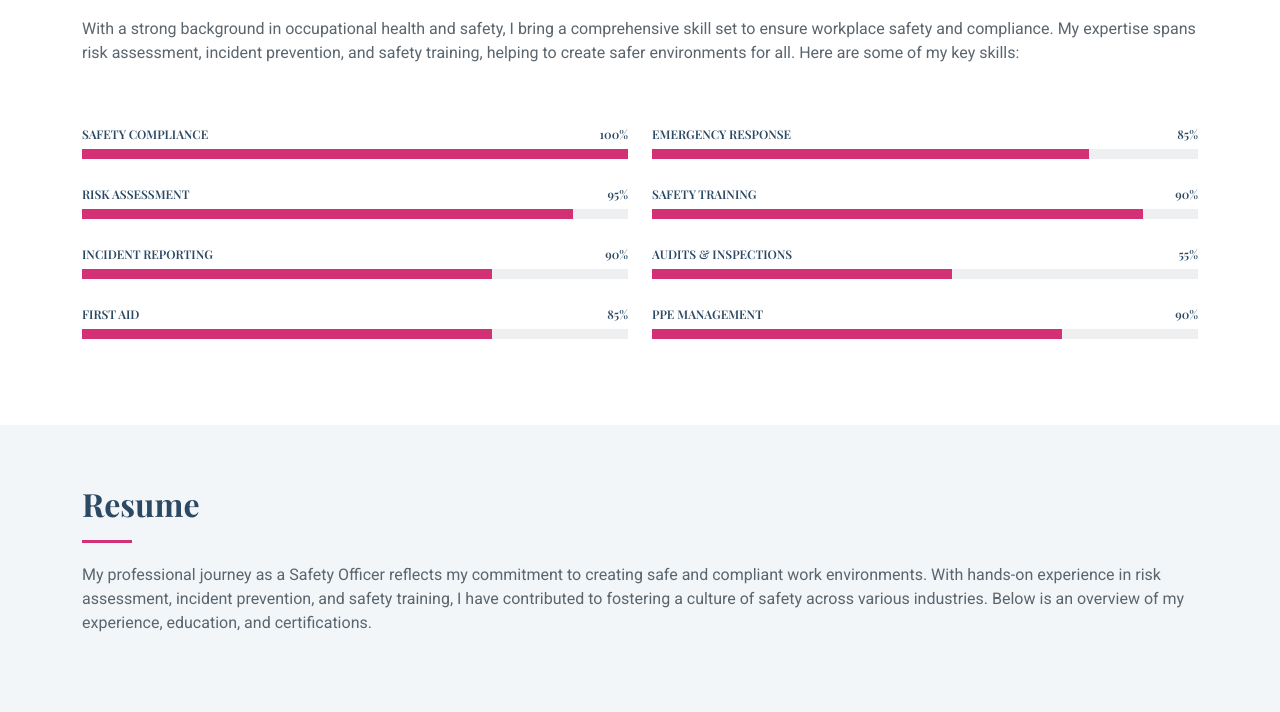
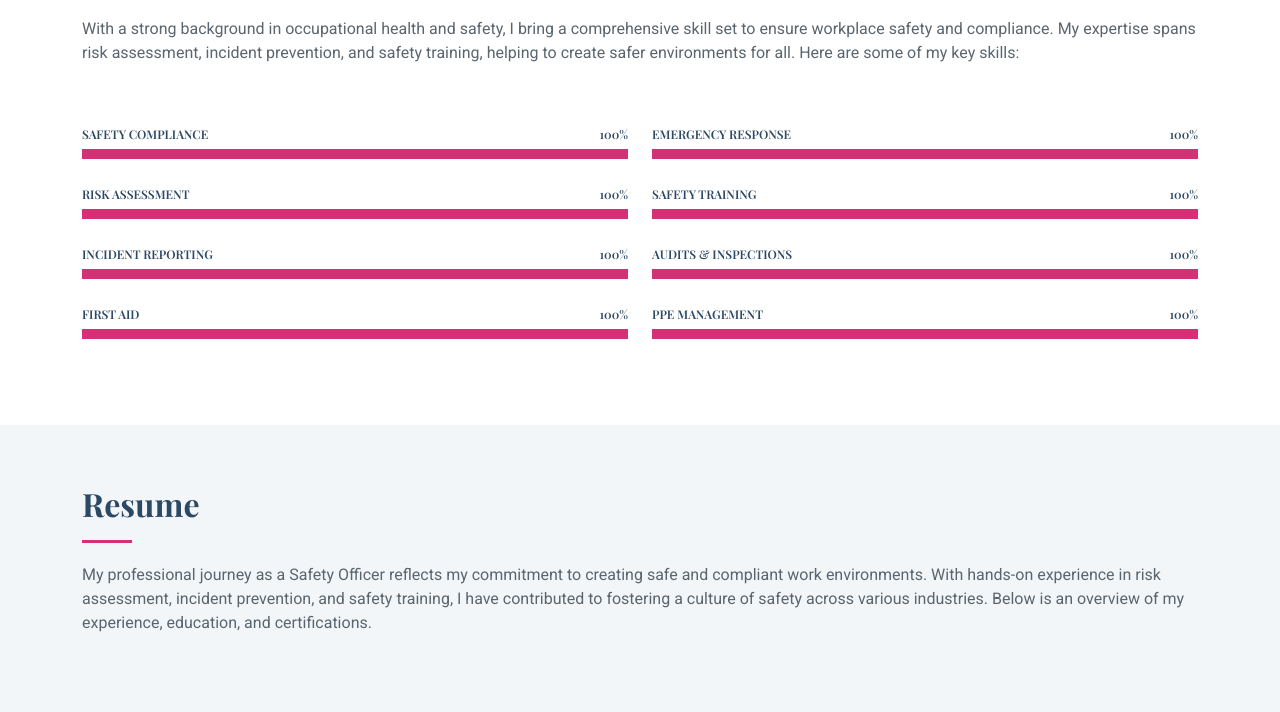
Before and after one commit to thobilencikazi/thobilencikazi.github.io, a plain HTML site: page index.html in a window 1280 px wide. Shown: the part 1763-2475 px from the top of the page. Drawn offline with nearby package versions, Linux system fonts and the light colour scheme; a web font is replaced by a local one.

Commit message:
progress bars

```diff
--- a/index.html
+++ b/index.html
@@ -170,24 +170,24 @@
             </div><!-- End Skills Item -->
 
             <div class="progress">
-              <span class="skill"><span>Risk Assessment</span> <i class="val">95%</i></span>
+              <span class="skill"><span>Risk Assessment</span> <i class="val">100%</i></span>
               <div class="progress-bar-wrap">
-                <div class="progress-bar" role="progressbar" aria-valuenow="90" aria-valuemin="0" aria-valuemax="100"></div>
+                <div class="progress-bar" role="progressbar" aria-valuenow="100" aria-valuemin="0" aria-valuemax="100"></div>
               </div>
             </div><!-- End Skills Item -->
 
             <div class="progress">
-              <span class="skill"><span> Incident Reporting</span> <i class="val">90%</i></span>
+              <span class="skill"><span> Incident Reporting</span> <i class="val">100%</i></span>
               <div class="progress-bar-wrap">
-                <div class="progress-bar" role="progressbar" aria-valuenow="75" aria-valuemin="0" aria-valuemax="100"></div>
+                <div class="progress-bar" role="progressbar" aria-valuenow="100" aria-valuemin="0" aria-valuemax="100"></div>
               </div>
 
             </div><!-- End Skills Item -->
 
             <div class="progress">
-              <span class="skill"><span> First Aid</span> <i class="val">85%</i></span>
+              <span class="skill"><span> First Aid</span> <i class="val">100%</i></span>
               <div class="progress-bar-wrap">
-                <div class="progress-bar" role="progressbar" aria-valuenow="75" aria-valuemin="0" aria-valuemax="100"></div>
+                <div class="progress-bar" role="progressbar" aria-valuenow="100" aria-valuemin="0" aria-valuemax="100"></div>
               </div>
 
             </div><!-- End Skills Item -->
@@ -198,30 +198,30 @@
           <div class="col-lg-6">
 
             <div class="progress">
-              <span class="skill"><span>Emergency Response</span> <i class="val">85%</i></span>
+              <span class="skill"><span>Emergency Response</span> <i class="val">100%</i></span>
               <div class="progress-bar-wrap">
-                <div class="progress-bar" role="progressbar" aria-valuenow="80" aria-valuemin="0" aria-valuemax="100"></div>
+                <div class="progress-bar" role="progressbar" aria-valuenow="100" aria-valuemin="0" aria-valuemax="100"></div>
               </div>
             </div><!-- End Skills Item -->
 
             <div class="progress">
-              <span class="skill"><span>Safety Training</span> <i class="val">90%</i></span>
+              <span class="skill"><span>Safety Training</span> <i class="val">100%</i></span>
               <div class="progress-bar-wrap">
-                <div class="progress-bar" role="progressbar" aria-valuenow="90" aria-valuemin="0" aria-valuemax="100"></div>
+                <div class="progress-bar" role="progressbar" aria-valuenow="100" aria-valuemin="0" aria-valuemax="100"></div>
               </div>
             </div><!-- End Skills Item -->
 
             <div class="progress">
-              <span class="skill"><span>Audits & Inspections</span> <i class="val">55%</i></span>
+              <span class="skill"><span>Audits & Inspections</span> <i class="val">100%</i></span>
               <div class="progress-bar-wrap">
-                <div class="progress-bar" role="progressbar" aria-valuenow="55" aria-valuemin="0" aria-valuemax="100"></div>
+                <div class="progress-bar" role="progressbar" aria-valuenow="100" aria-valuemin="0" aria-valuemax="100"></div>
               </div>
             </div><!-- End Skills Item -->
 
             <div class="progress">
-              <span class="skill"><span> PPE Management</span> <i class="val">90%</i></span>
+              <span class="skill"><span> PPE Management</span> <i class="val">100%</i></span>
               <div class="progress-bar-wrap">
-                <div class="progress-bar" role="progressbar" aria-valuenow="75" aria-valuemin="0" aria-valuemax="100"></div>
+                <div class="progress-bar" role="progressbar" aria-valuenow="100" aria-valuemin="0" aria-valuemax="100"></div>
               </div>
 
             </div><!-- End Skills Item -->
```
